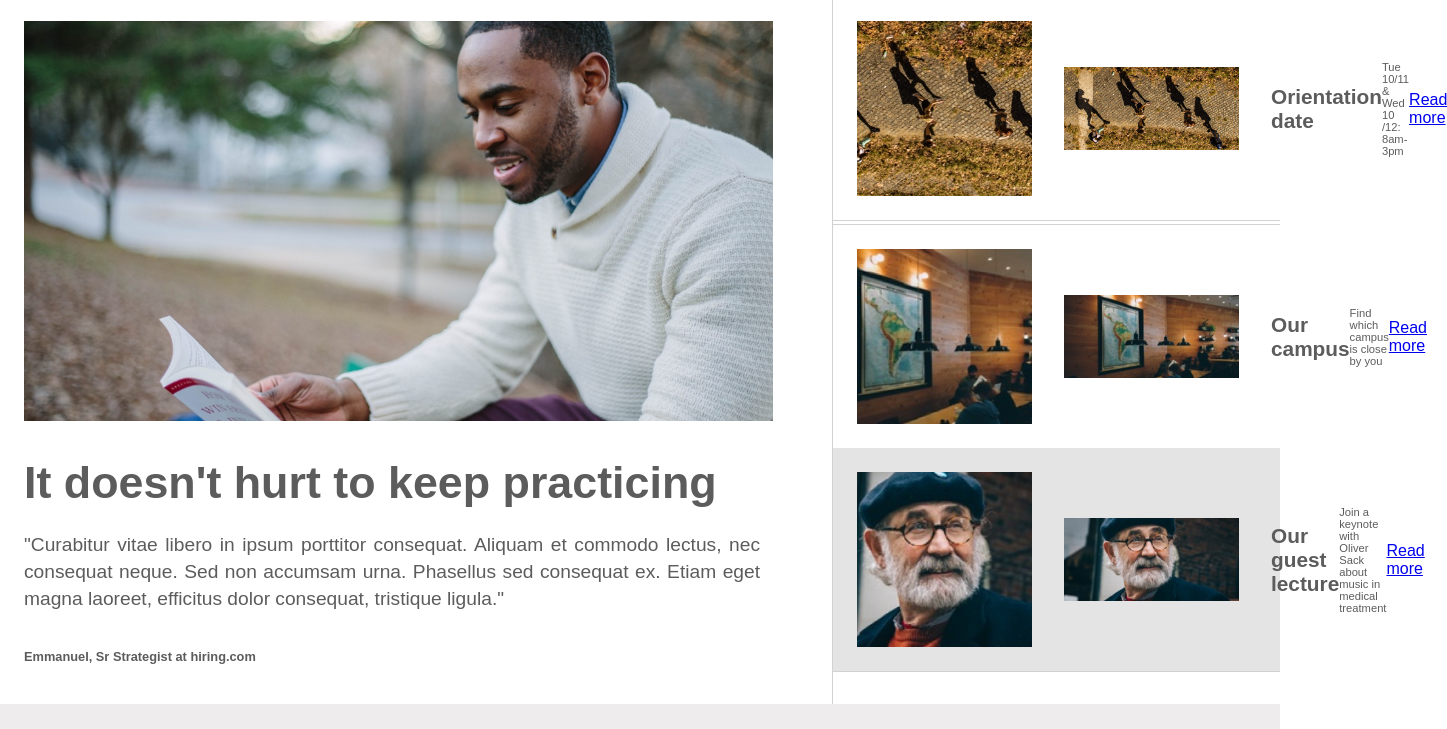
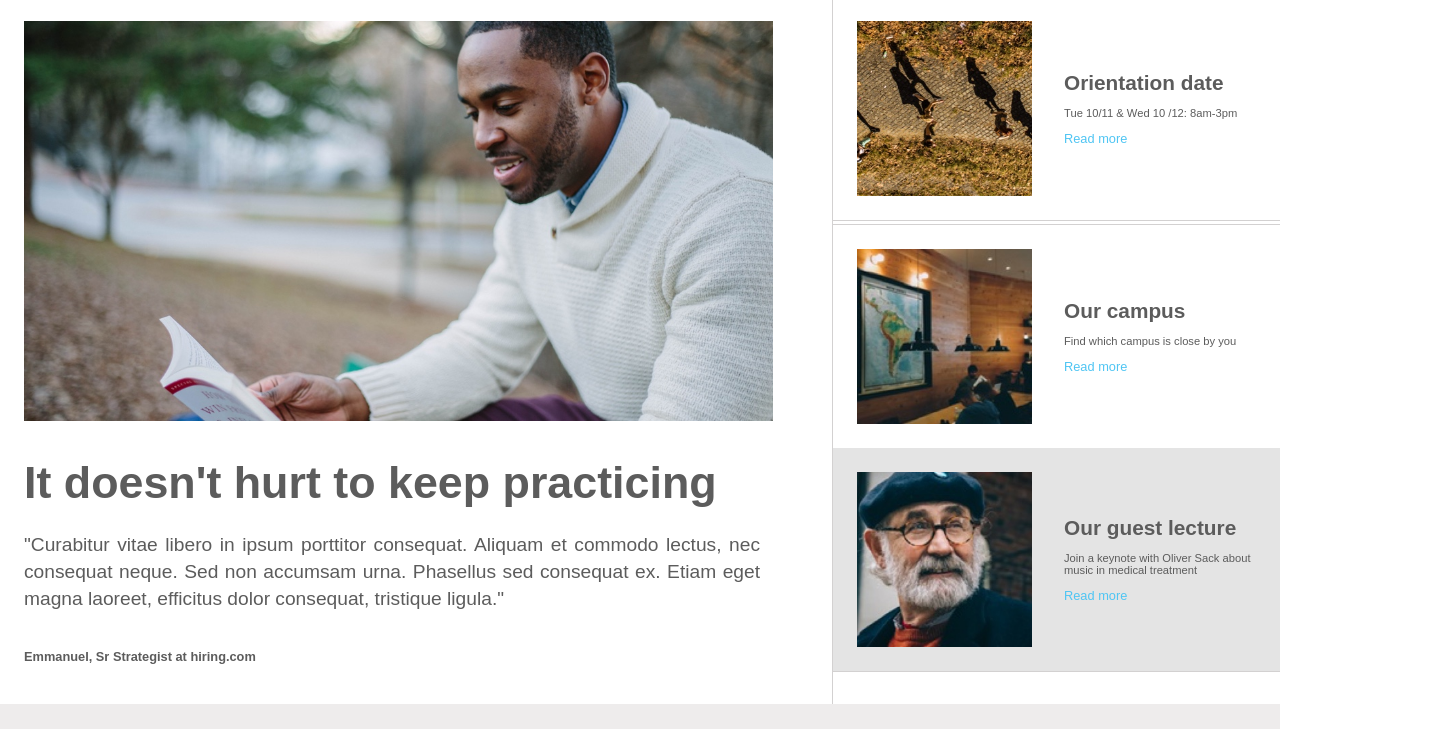
Before and after one commit to christian99-nsue/colmar-academy, a plain HTML site: page index.html in a window 1280 px wide. Shown: the part 551-1280 px from the top of the page, 1447 px wide, since content can reach past the window. Drawn offline with Linux system fonts and the light colour scheme.

Commit message:
Project complete

```diff
--- a/index.html
+++ b/index.html
@@ -46,23 +46,28 @@
                 <div>
                     <img class="desk" src="resources/images/information-orientation.jpg" alt="">
                     <img class="mobile" src="resources/images/information-orientation-mobile.jpg" alt="">
-                    <span>Orientation date</span>
-                    <p>Tue 10/11 & Wed 10 /12: 8am-3pm <br></p>
+                    <p><span>Orientation date</span><br><br> Tue 10/11 & Wed 10 /12: 8am-3pm <br><br>
                     <a href="#">Read more</a>
+                    </p>
+                    <span class="mobile">Orientation date</span>
+                    <p class="mobile">Tue 10/11 & Wed 10 /12: 8am-3pm <br></p>
+                    <a class="mobile" href="#">Read more</a>
                 </div>
                 <div>
                     <img class="desk" src="resources/images/information-campus.jpg" alt="">
                     <img class="mobile" src="resources/images/information-campus-mobile.jpg" alt="">
-                    <span>Our campus</span>
-                    <p>Find which campus is close by you </p>
-                    <a href="#">Read more</a>
+                    <p><span>Our campus</span><br><br>Find which campus is close by you <br><br><a href="#">Read more</a></p>
+                    <span class="mobile">Our campus</span>
+                    <p class="mobile">Find which campus is close by you </p>
+                    <a class="mobile" href="#">Read more</a>
                 </div>
                 <div>
                     <img  class="desk" src="resources/images/information-guest-lecture.jpg" alt="">
                     <img class="mobile" src="resources/images/information-guest-lecture-mobile.jpg" alt="">
-                    <span>Our guest lecture</span>
-                    <p>Join a keynote with Oliver Sack about music in medical treatment </p>
-                    <a href="#">Read more</a>
+                    <p><span>Our guest lecture</span> <br><br>Join a keynote with Oliver Sack about music in medical treatment <br><br><a href="#">Read more</a></p>
+                    <span class="mobile">Our guest lecture</span>
+                    <p class="mobile">Join a keynote with Oliver Sack about music in medical treatment </p>
+                    <a class="mobile" href="#">Read more</a>
                 </div>
             </div>
         </section>
--- a/resources/css/style.css
+++ b/resources/css/style.css
@@ -459,3 +459,11 @@ footer span{
     }
 
 }
+@media only screen and (min-width: 521px){
+    #mobile{
+        display: none;
+    }
+    .mobile{
+        display: none;
+    }
+}
```
